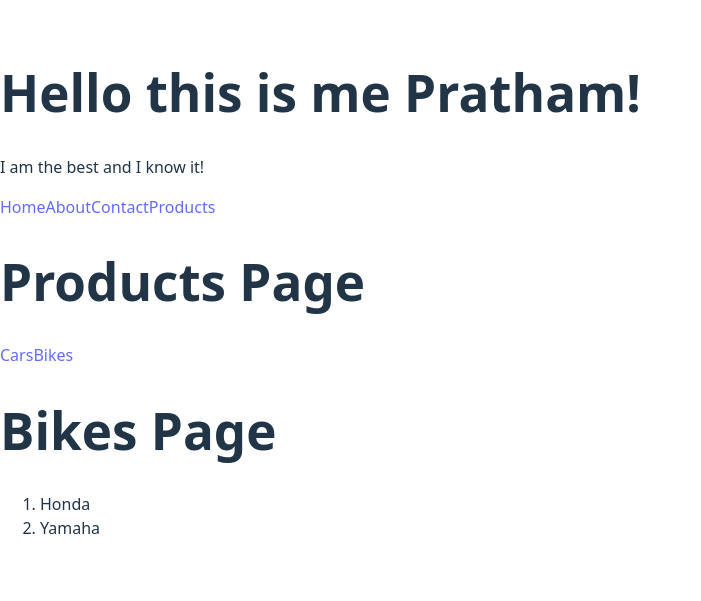
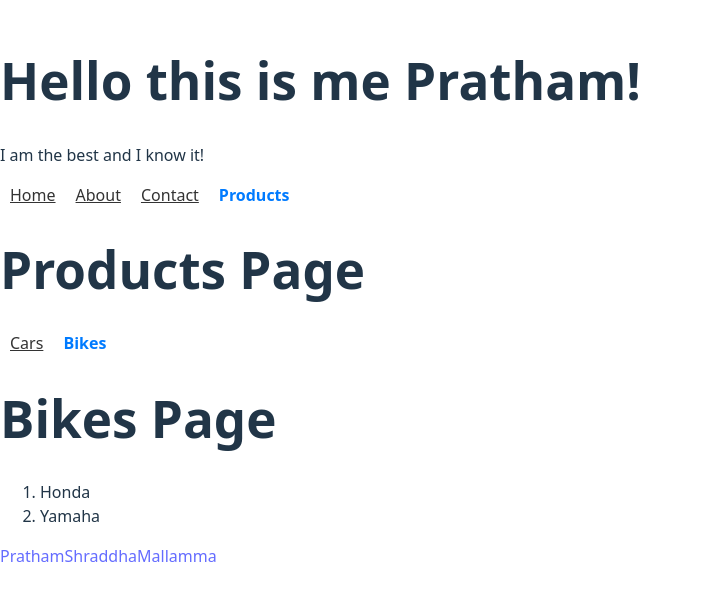
Before and after one commit to pratham2707/react-practice, a React (Vite) app: page /products/bikes in a window 1280 px wide. Shown: the part 107-708 px from the top of the page, without its empty margins (0-701 px from the left). Built offline with nearby package versions, Linux system fonts and the light colour scheme.

Commit message:
Till Now

```diff
--- a/src/App.jsx
+++ b/src/App.jsx
@@ -1,4 +1,4 @@
-import { BrowserRouter, Link, Routes, Route } from "react-router-dom"
+import { BrowserRouter, NavLink, Routes, Route } from "react-router-dom"
 
 // import MyAge from "./Components/Expressions/Expression.jsx"
 // import MySister from "./Components/Expressions/Variable.jsx"
@@ -54,6 +54,14 @@ import Contact from "./Components/Router/Contact.jsx"
 import Products from "./Components/Router/Products.jsx"
 import Cars from "./Components/Router/Cars.jsx"
 import Bikes from "./Components/Router/Bikes.jsx"
+import Params from "./Components/Router/Params.jsx"
+
+const navLinkStyles = ({ isActive }) => ({
+  color: isActive ? '#007bff' : '#333',
+  textDecoration: isActive ? 'none' : 'underline',
+  fontWeight: isActive ? 'bold' : 'normal',
+  padding: '5px 10px'
+});
 
 function App() {
   return (
@@ -110,10 +118,10 @@ function App() {
       <GlobalStyles /> */}
         {/* All about routers in react */}
         <nav>
-          <Link to="/">Home</Link>
-          <Link to="/about">About</Link>
-          <Link to="/contact">Contact</Link>
-          <Link to="/products">Products</Link>
+          <NavLink to="/" style={navLinkStyles}>Home</NavLink>
+          <NavLink to="/about" style={navLinkStyles}>About</NavLink>
+          <NavLink to="/contact" style={navLinkStyles}>Contact</NavLink>
+          <NavLink to="/products" style={navLinkStyles}>Products</NavLink>
         </nav>
         <Routes>
           <Route path="/" element={<Home />} />
@@ -124,6 +132,7 @@ function App() {
             <Route path="bikes" element={<Bikes />} />
           </Route>
         </Routes>
+        <Params />
       </>
     </BrowserRouter>
   )
--- /dev/null
+++ b/src/Components/Router/Member.jsx
@@ -0,0 +1,12 @@
+import { useParams } from "react-router-dom";
+
+function Member() {
+    const { name } = useParams();
+    return (
+        <>
+            <h2>Hello {name}</h2>
+        </>
+    )
+}
+
+export default Member;
--- /dev/null
+++ b/src/Components/Router/Params.jsx
@@ -0,0 +1,23 @@
+import { BrowserRouter, Link, Routes, Route } from "react-router-dom";
+import Member from "./Member";
+
+function Params() {
+    return (<>
+        <nav>
+            <Link to="/member/Pratham">
+                Pratham
+            </Link>
+            <Link to="/member/Shraddha">
+                Shraddha
+            </Link>
+            <Link to="/member/Mallamma">
+                Mallamma
+            </Link>
+        </nav>
+        <Routes>
+            <Route path="/member/:name" element={<Member />} />
+        </Routes></>
+    )
+}
+
+export default Params;
--- a/src/Components/Router/Products.jsx
+++ b/src/Components/Router/Products.jsx
@@ -1,12 +1,19 @@
-import { Link, Outlet } from "react-router-dom"
+import { NavLink, Outlet } from "react-router-dom"
+
+const navLinkStyles = ({ isActive }) => ({
+    color: isActive ? '#007bff' : '#333',
+    textDecoration: isActive ? 'none' : 'underline',
+    fontWeight: isActive ? 'bold' : 'normal',
+    padding: '5px 10px'
+})
 
 function Products() {
     return (
         <>
             <h1>Products Page</h1>
             <nav>
-                <Link to="cars">Cars</Link>
-                <Link to="bikes">Bikes</Link>
+                <NavLink to="cars" style={navLinkStyles}>Cars</NavLink>
+                <NavLink to="bikes" style={navLinkStyles}>Bikes</NavLink>
             </nav>
             <Outlet />
         </>
```
